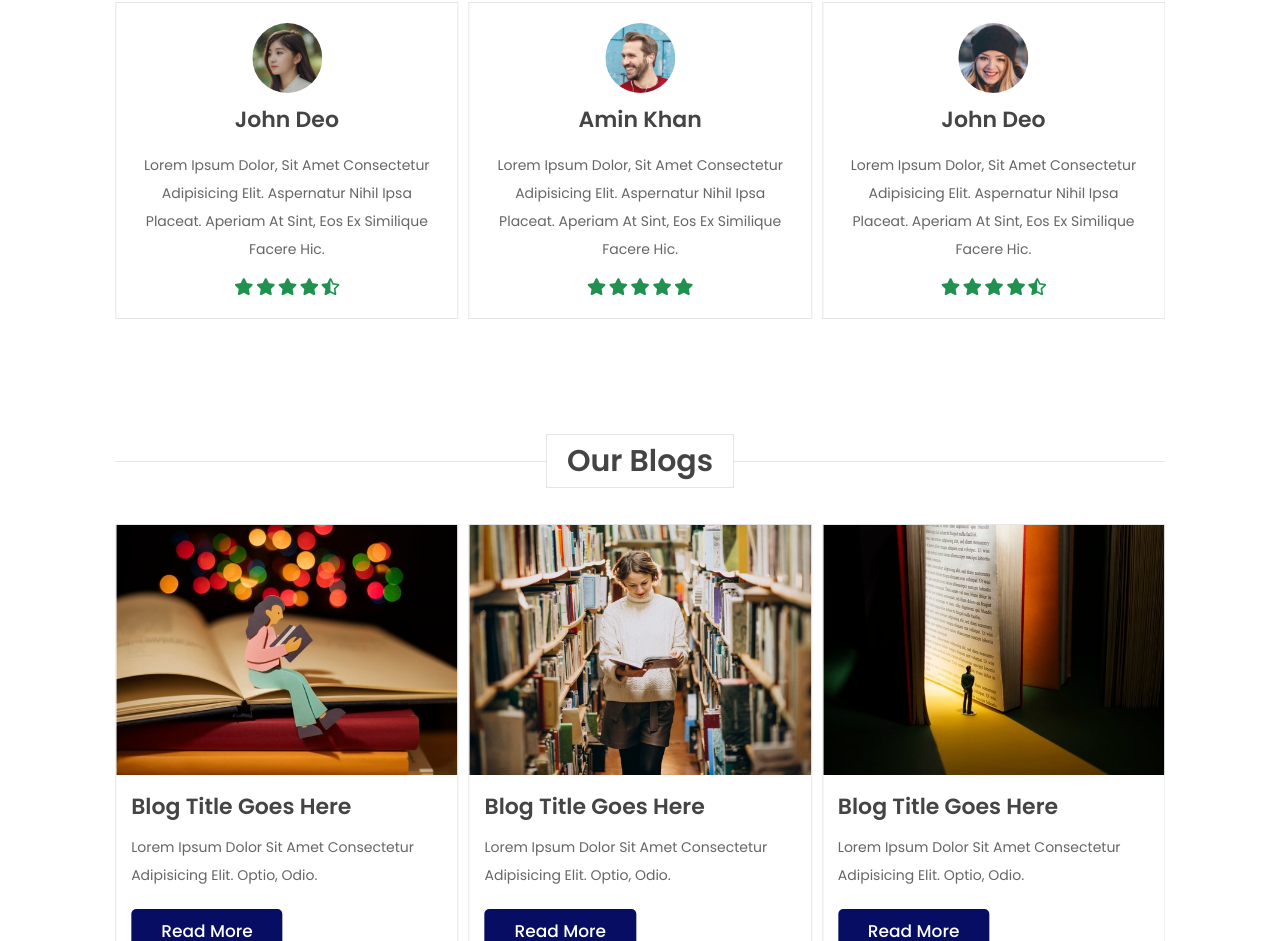
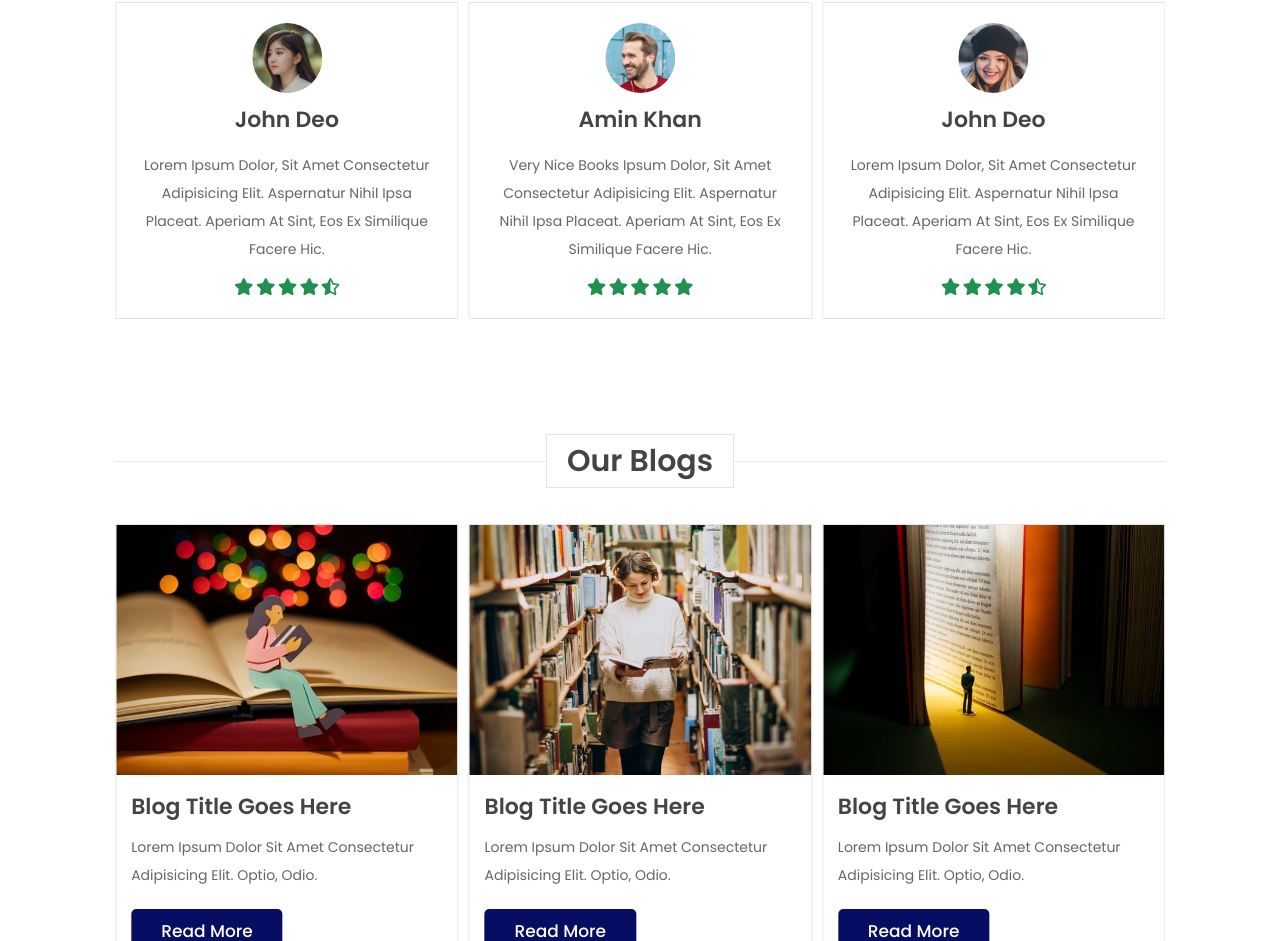
Before and after one commit to Limon714/MyLibrary, a plain HTML site: page books webstie/index.html in a window 1280 px wide. Shown: the part 2970-3911 px from the top of the page. Drawn offline with nearby package versions, Linux system fonts and the light colour scheme.

Commit message:
first commit3

```diff
--- a/books webstie/index.html
+++ b/books webstie/index.html
@@ -579,7 +579,7 @@
             <div class="swiper-slide box">
                 <img src="image/pic-1.png" alt="">
                 <h3>Amin Khan</h3>
-                <p>Lorem ipsum dolor, sit amet consectetur adipisicing elit. Aspernatur nihil ipsa placeat. Aperiam at sint, eos ex similique facere hic.</p>
+                <p>Very Nice books ipsum dolor, sit amet consectetur adipisicing elit. Aspernatur nihil ipsa placeat. Aperiam at sint, eos ex similique facere hic.</p>
                 <div class="stars">
                     <i class="fas fa-star"></i>
                     <i class="fas fa-star"></i>
```
